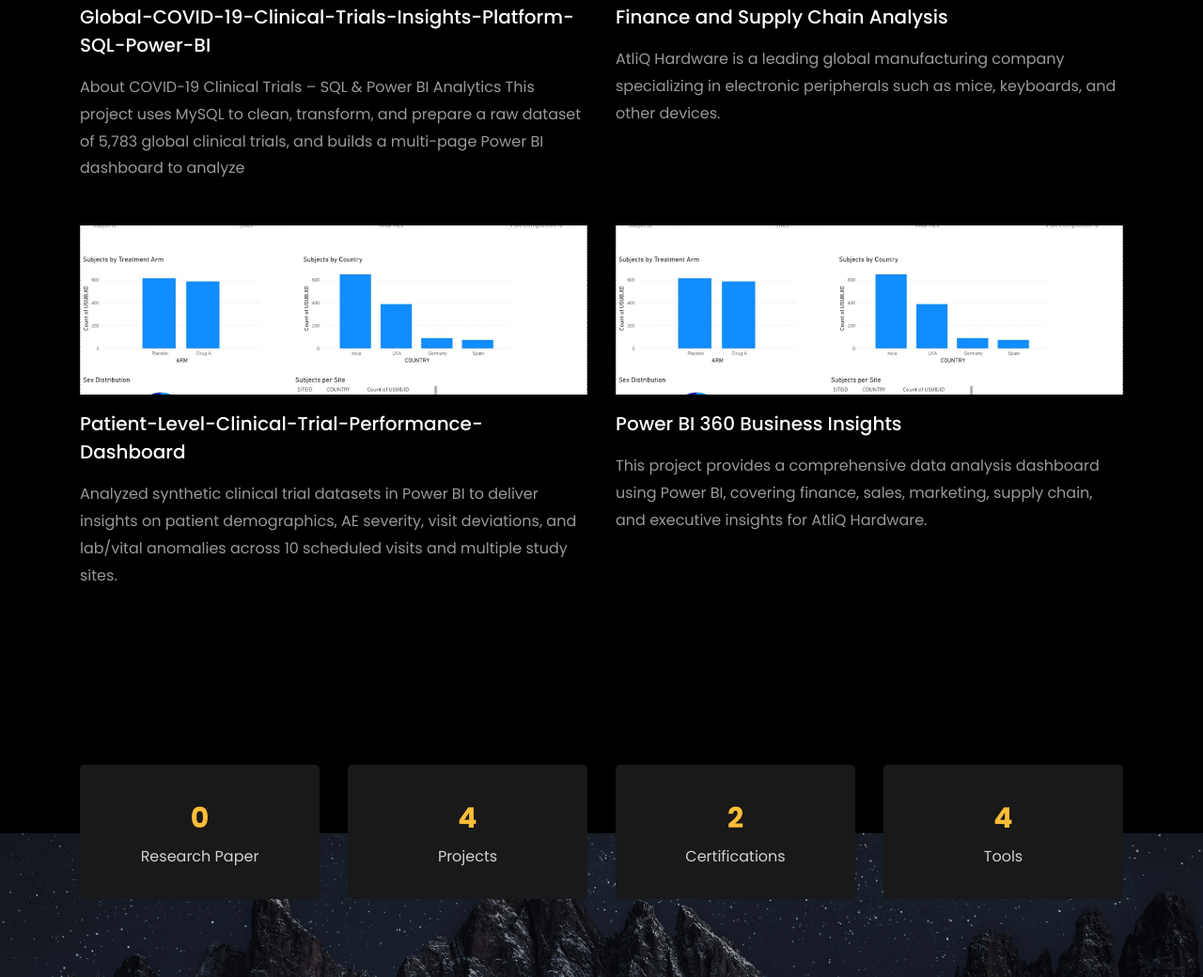
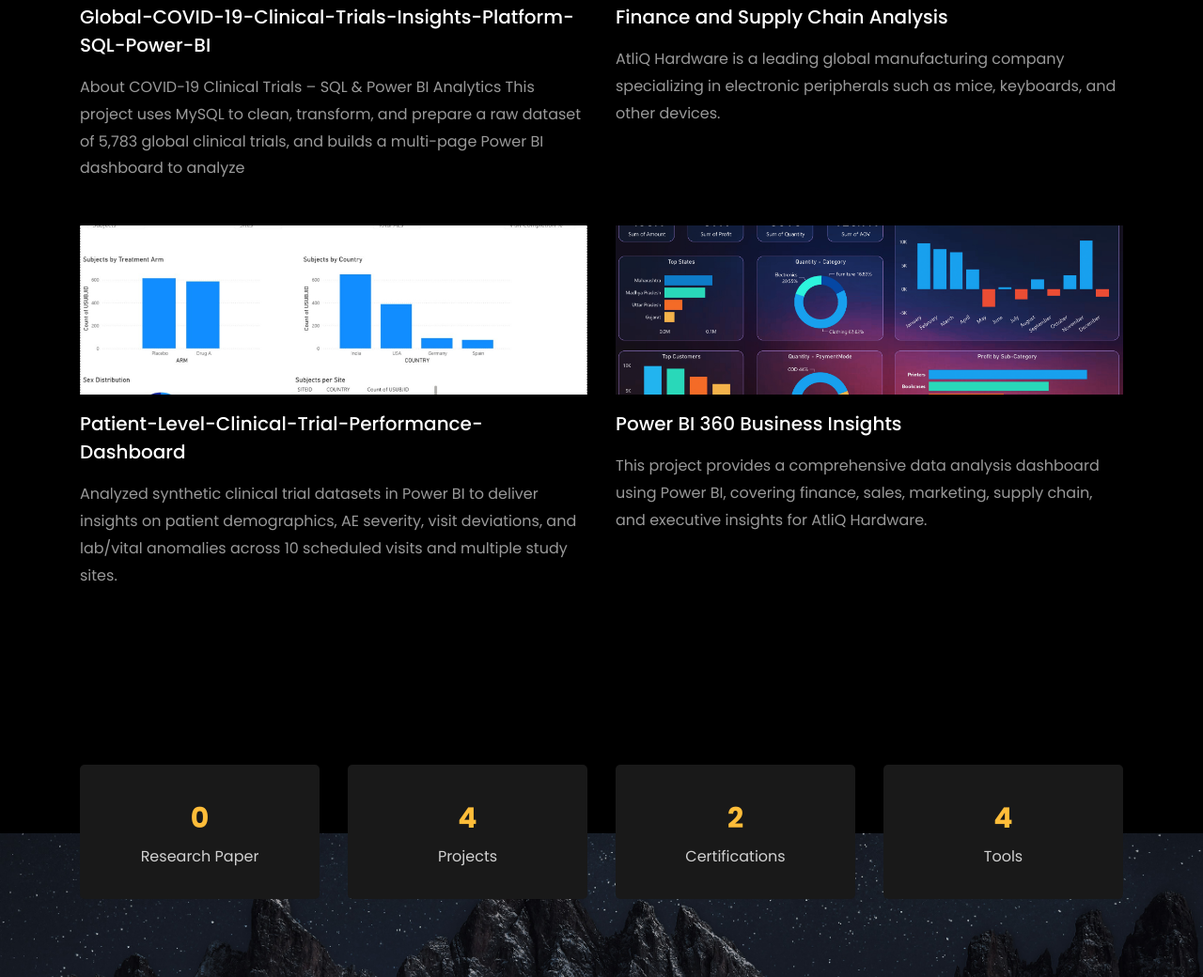
Before and after one commit to Aman-Analysis/amanullashaik.github.io, a plain HTML site: page index.html in a window 1280 px wide. Shown: the part 3599-4639 px from the top of the page at 94% size. Drawn offline with Linux system fonts and the light colour scheme; files whose address does not match are found by name.

Commit message:
Update index.html

```diff
--- a/index.html
+++ b/index.html
@@ -448,7 +448,7 @@ making.</li>
           </div>
           <div class="col-md-6 d-flex ftco-animate">
           	<div class="blog-entry">
-              <a href="https://github.com/Aman-Analysis/Business-Insights-360" class="block-20 zoom-effect" style="background-image: url('images/proj_3.jpg');">
+              <a href="https://github.com/Aman-Analysis/Business-Insights-360" class="block-20 zoom-effect" style="background-image: url('images/proj_1.jpg');">
               </a>
               <div class="text mt-3 float-right d-block">
 
```
